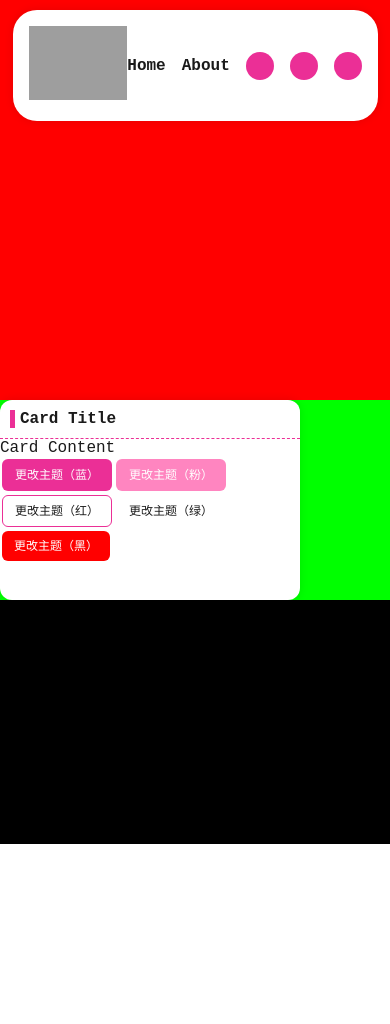
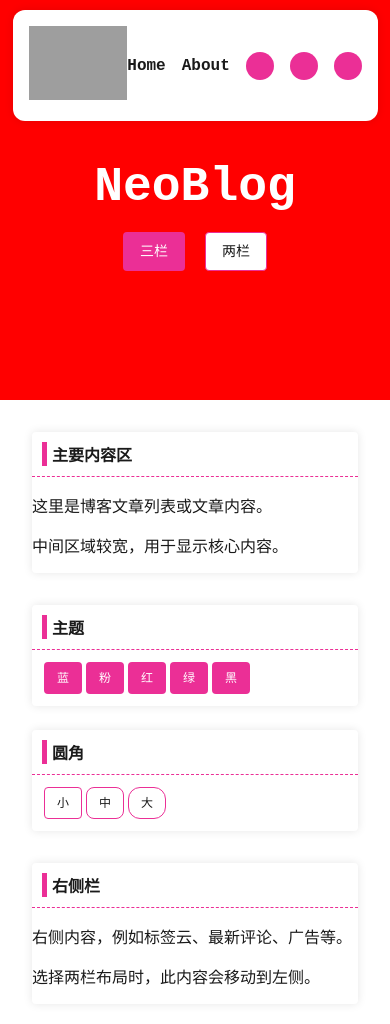
Before and after one commit to AoralsFout/NeoBlog, a Vue app in the folder frontend/: page / in a window 390 px wide. Shown: the top 1024 px of the page. Before the commit the page ends 844 px from the top, so only its background shows below. Built offline with nearby package versions, Linux system fonts and the light colour scheme; a small style sheet from the web is missing; the HTML template or start-up script is replaced by a standard one.

Commit message:
圆角管理

```diff
--- a/frontend/src/App.vue
+++ b/frontend/src/App.vue
@@ -5,8 +5,12 @@
 </template>
 
 <script setup lang="ts">
+import { useRadiusStore } from './stores/radius';
 import { useThemeStore } from './stores/theme';
 // 初始化主题
 const themeStore = useThemeStore();
 themeStore.initTheme();
+// 初始化圆角
+const radiusStore = useRadiusStore();
+radiusStore.initRadius();
 </script>
--- a/frontend/src/assets/global.css
+++ b/frontend/src/assets/global.css
@@ -4,3 +4,21 @@ body {
     font-family: 'Jetbrains Mono', 'Maple Mono CN', monospace;
     color: var(--text-primary);
 }
+
+::-webkit-scrollbar{
+    width: 8px;
+    height: 8px;
+}
+
+::-webkit-scrollbar-track{
+    background: var(--bg-secondary);
+}
+
+::-webkit-scrollbar-thumb{
+    border-radius: 4px;
+    background: var(--color-primary);
+}
+
+::-webkit-scrollbar-thumb:hover{
+    background: var(--color-secondary);
+}
--- a/frontend/src/assets/themes/root.css
+++ b/frontend/src/assets/themes/root.css
@@ -5,4 +5,6 @@
     --text-primary: #1a1a1a;
     --text-secondary: #595959;
     --text-tertiary: #8c8c8c;
+
+    --radius-round: 50%;
 }
--- a/frontend/src/components/Button.vue
+++ b/frontend/src/components/Button.vue
@@ -57,13 +57,14 @@ const handleClick = (event: MouseEvent) => {
     align-items: center;
     justify-content: center;
     font-weight: 500;
-    border-radius: 0.375rem;
+    border-radius: var(--radius-small);
     transition: all 0.2s ease-in-out;
     cursor: pointer;
     border: none;
     margin: 2px;
     outline: none;
     line-height: 1.5;
+    user-select: none;
 }
 
 .neo-btn:disabled,
--- a/frontend/src/components/Card.vue
+++ b/frontend/src/components/Card.vue
@@ -3,7 +3,7 @@
         <div class="card-header">
             <slot name="header"></slot>
         </div>
-        <div class="card-body">
+        <div>
             <slot name="body"></slot>
         </div>
     </div>
@@ -18,7 +18,7 @@
     flex-direction: column;
 
     background-color: var(--bg-primary);
-    border-radius: 12px;
+    border-radius: var(--radius-small);
     box-shadow: 0px 0px 10px rgba(0, 0, 0, 0.1);
 
     >.card-header{
--- a/frontend/src/components/Navigation.vue
+++ b/frontend/src/components/Navigation.vue
@@ -38,7 +38,7 @@ const URL = import.meta.env.VITE_API_BASE_URL;
     margin: 0 auto;
     padding: 1rem;
     background-color: var(--bg-primary);
-    border-radius: 24px;
+    border-radius: var(--radius-large);
     box-shadow: 0px 0px 10px rgba(0, 0, 0, 0.1);
     z-index: 1;
 
@@ -49,6 +49,7 @@ const URL = import.meta.env.VITE_API_BASE_URL;
             width: 100%;
             height: 100%;
             user-select: none;
+            -webkit-user-drag: none;
         }
     }
 
--- /dev/null
+++ b/frontend/src/stores/radius.ts
@@ -0,0 +1,46 @@
+import { defineStore } from "pinia";
+import { ref } from "vue";
+
+const radiusArray = [
+    ["4px", "8px", "12px"],
+    ["8px", "12px", "16px"],
+    ["12px", "16px", "20px"]
+]
+
+export const useRadiusStore = defineStore("radius", () => {
+    const radius = ref("small");
+
+    const initRadius = () => {
+        const savedRadius = localStorage.getItem("radius") || "small";
+        radius.value = savedRadius;
+        setRadius(savedRadius);
+    }
+
+    const setRadius = (radiusName?: string) => {
+        if (radiusName) {
+            radius.value = radiusName;
+        }
+        localStorage.setItem("radius", radius.value);
+
+        let array: string[] = [];
+        switch (radius.value) {
+            case "small":
+                array = radiusArray[0]!;
+                break;
+            case "medium":
+                array = radiusArray[1]!;
+                break;
+            case "large":
+                array = radiusArray[2]!;
+                break;
+            default:
+                array = radiusArray[0]!; // 默认值
+        }
+
+        document.documentElement.style.setProperty("--radius-small", array[0]!);
+        document.documentElement.style.setProperty("--radius-medium", array[1]!);
+        document.documentElement.style.setProperty("--radius-large", array[2]!);
+    }
+
+    return { radius, initRadius, setRadius };
+});
--- a/frontend/src/views/Home.vue
+++ b/frontend/src/views/Home.vue
@@ -3,21 +3,73 @@
         <Navigation />
         <div class="header">
             <div class="background"></div>
+            <div class="header-content">
+                <h1>NeoBlog</h1>
+                <div class="layout-controls">
+                    <Button :type="layout === '3' ? 'primary' : 'outline'" @click="layout = '3'">三栏</Button>
+                    <Button :type="layout === '2' ? 'primary' : 'outline'" @click="layout = '2'">两栏</Button>
+                </div>
+            </div>
         </div>
         <div class="content">
+            <div class="layout" :class="`layout-${effectiveLayout}`">
+                <div class="left">
                     <Card class="card">
                         <template v-slot:header>
-                    <div>Card Title</div>
+                            <div>主题</div>
                         </template>
                         <template v-slot:body>
-                    <div>Card Content</div>
-                    <Button @click="changeTheme('blue')" size="sm" type="primary">更改主题（蓝）</Button>
-                    <Button @click="changeTheme('pink')" size="sm" type="secondary">更改主题（粉）</Button>
-                    <Button @click="changeTheme('red')" size="sm" type="outline">更改主题（红）</Button>
-                    <Button @click="changeTheme('green')" size="sm" type="ghost">更改主题（绿）</Button>
-                    <Button @click="changeTheme('dark')" size="sm" type="danger">更改主题（黑）</Button>
+                            <div class="card-body">
+                                <Button @click="changeTheme('blue')" size="sm" type="primary">蓝</Button>
+                                <Button @click="changeTheme('pink')" size="sm" type="primary">粉</Button>
+                                <Button @click="changeTheme('red')" size="sm" type="primary">红</Button>
+                                <Button @click="changeTheme('green')" size="sm" type="primary">绿</Button>
+                                <Button @click="changeTheme('dark')" size="sm" type="primary">黑</Button>
+                            </div>
                         </template>
                     </Card>
+                    <Card class="card">
+                        <template v-slot:header>
+                            <div>圆角</div>
+                        </template>
+                        <template v-slot:body>
+                            <div class="card-body">
+                                <Button @click="changeRadius('small')" size="sm" type="outline"
+                                    style="border-radius: 4px;">小</Button>
+                                <Button @click="changeRadius('medium')" size="sm" type="outline"
+                                    style="border-radius: 8px;">中</Button>
+                                <Button @click="changeRadius('large')" size="sm" type="outline"
+                                    style="border-radius: 12px;">大</Button>
+                            </div>
+                        </template>
+                    </Card>
+                    <Card v-if="showRightInLeft">
+                        <template #header>右侧栏（移至左侧）</template>
+                        <template #body>
+                            <p>右侧内容，例如标签云、最新评论、广告等。</p>
+                            <p>选择两栏布局时，此内容会移动到左侧。</p>
+                        </template>
+                    </Card>
+                </div>
+                <div class="main">
+                    <Card>
+                        <template #header>主要内容区</template>
+                        <template #body>
+                            <p>这里是博客文章列表或文章内容。</p>
+                            <p>中间区域较宽，用于显示核心内容。</p>
+                        </template>
+                    </Card>
+                </div>
+                <div class="right" v-if="showRight">
+                    <Card>
+                        <template #header>右侧栏</template>
+                        <template #body>
+                            <p>右侧内容，例如标签云、最新评论、广告等。</p>
+                            <p>选择两栏布局时，此内容会移动到左侧。</p>
+                        </template>
+                    </Card>
+                </div>
+            </div>
         </div>
     </div>
 </template>
@@ -27,12 +79,51 @@ import Navigation from '@/components/Navigation.vue';
 import Card from '@/components/Card.vue';
 import { useThemeStore } from '@/stores/theme';
 import Button from '@/components/Button.vue';
+import { ref, onMounted, onUnmounted, computed } from 'vue';
+import { useRadiusStore } from '@/stores/radius';
 
 const themeStore = useThemeStore();
-
+const radiusStore = useRadiusStore();
 const changeTheme = (theme: string) => {
     themeStore.setTheme(theme);
 }
+const changeRadius = (radius: string) => {
+    radiusStore.setRadius(radius);
+}
+
+const layout = ref('3');
+const windowWidth = ref(window.innerWidth);
+
+const handleResize = () => {
+    windowWidth.value = window.innerWidth;
+};
+
+onMounted(() => {
+    window.addEventListener('resize', handleResize);
+});
+
+onUnmounted(() => {
+    window.removeEventListener('resize', handleResize);
+});
+
+// 有效布局：小屏幕强制两栏，手机强制单栏（通过CSS处理）
+const effectiveLayout = computed(() => {
+    if (windowWidth.value <= 768) {
+        // 手机屏幕，CSS会强制单栏，但布局值保持用户选择（不影响）
+        return layout.value;
+    }
+    if (windowWidth.value <= 1024) {
+        // 小屏幕强制两栏
+        return '2';
+    }
+    return layout.value;
+});
+
+// 是否显示右侧栏（三栏或手机屏幕）
+const showRight = computed(() => effectiveLayout.value === '3' || windowWidth.value <= 768);
+
+// 是否在左侧显示右侧内容（两栏且非手机屏幕）
+const showRightInLeft = computed(() => effectiveLayout.value === '2' && windowWidth.value > 768);
 </script>
 
 <style scoped>
@@ -40,23 +131,124 @@ const changeTheme = (theme: string) => {
     display: block;
     position: relative;
     width: 100vw;
-    height: 100vh;
+    min-height: 100vh;
     background-color: rgb(0, 0, 0);
+}
 
-    >.header {
+.header {
     width: 100%;
     height: 400px;
     background-color: #f00;
+    position: relative;
 }
 
-    >.content {
+.header-content {
+    position: absolute;
+    top: 0;
+    left: 0;
     width: 100%;
-        background-color: #0f0;
+    height: 100%;
+    display: flex;
+    flex-direction: column;
+    align-items: center;
+    justify-content: center;
+    color: white;
+    text-align: center;
+    z-index: 1;
+}
+
+.header-content h1 {
+    font-size: 3rem;
+    margin-bottom: 1rem;
+}
+
+.layout-controls {
+    display: flex;
+    gap: 1rem;
+}
+
+.content {
+    width: 100%;
+    padding: 2rem;
+    box-sizing: border-box;
+    background-color: var(--bg-primary);
+}
+
+.layout {
+    display: grid;
+    gap: 2rem;
+    max-width: 1400px;
+    margin: 0 auto;
+}
+
+/* 三栏布局 */
+.layout-3 {
+    grid-template-columns: 1fr 3fr 1fr;
+    grid-template-areas: "left main right";
+}
+
+/* 两栏布局 */
+.layout-2 {
+    grid-template-columns: 1fr 3fr;
+    grid-template-areas: "left main";
+}
+
+.layout-2 .right {
+    display: none;
+}
+
+/* 手机屏幕单栏 */
+@media (max-width: 768px) {
+    .layout {
+        grid-template-columns: 1fr;
+        grid-template-areas: "main" "left" "right";
+    }
+
+    .layout .right {
+        display: block;
+    }
+
+    /* 覆盖两栏和三栏 */
+    .layout-2,
+    .layout-3 {
+        grid-template-columns: 1fr;
+        grid-template-areas: "main" "left" "right";
+    }
+
+    .layout-2 .right,
+    .layout-3 .right {
+        display: block;
     }
 }
 
+.left {
+    grid-area: left;
+}
+
+.main {
+    grid-area: main;
+}
+
+.right {
+    grid-area: right;
+}
+
 .card {
-    width: 300px;
-    height: 200px;
+    width: 100%;
+    height: auto;
+    margin-bottom: 1rem;
+}
+
+.card-body {
+    padding: 10px;
+}
+
+/* 左侧栏内Card间距 */
+.left :deep(.cardContainer) {
+    margin-bottom: 1.5rem;
+}
+
+.left :deep(.cardContainer):last-child {
+    margin-bottom: 0;
 }
 </style>
```
Lines whose indentation alone changed are shown as unchanged.
